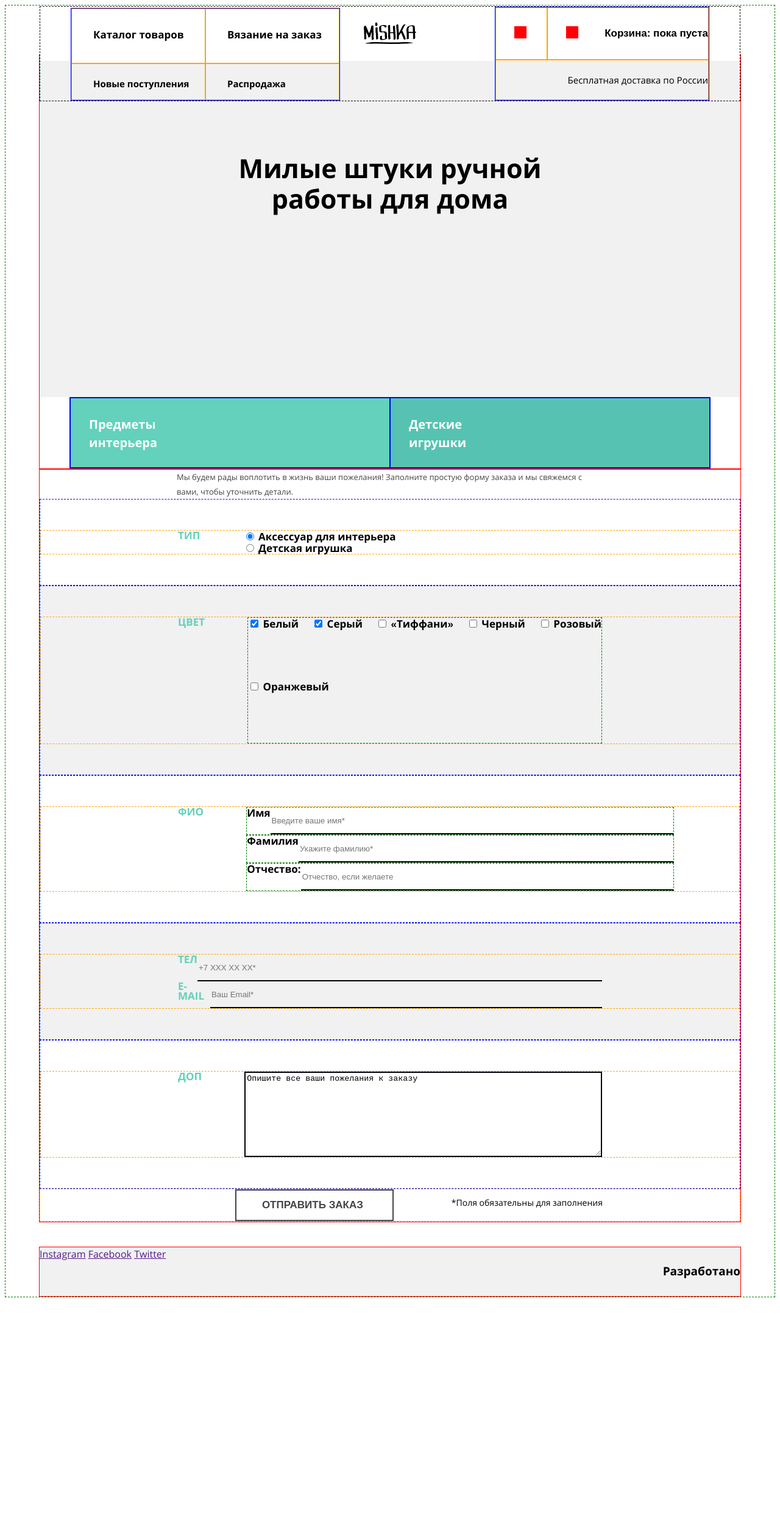
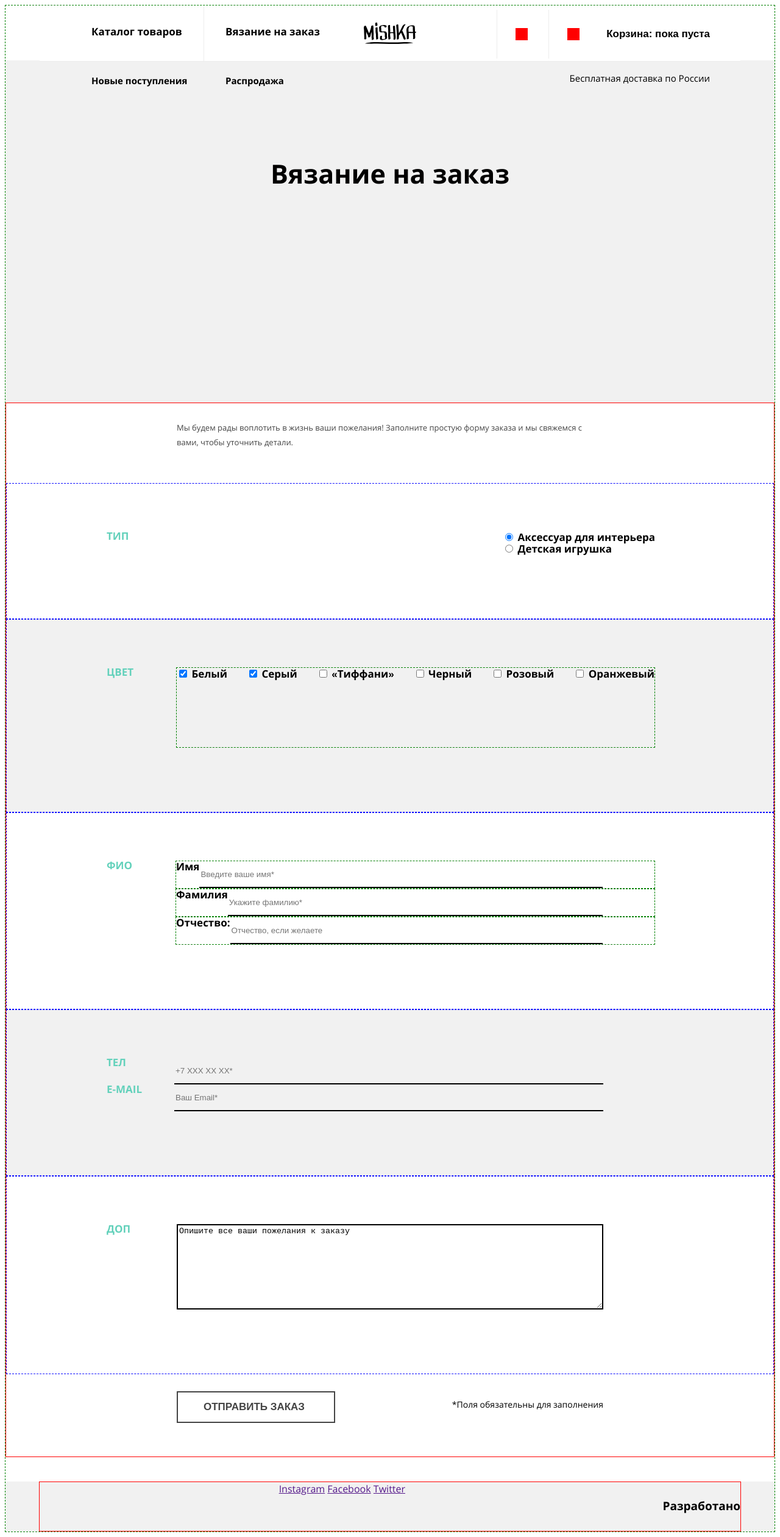
Before and after one commit to DimitriAleksandrovic/187460-mishka, a website: page form.html in a window 1280 px wide. Shown: the whole page at 61% size. Before the commit the page ends 2135 px from the top, so only its background shows below. Drawn offline with nearby package versions, Linux system fonts and the light colour scheme; files that its build step writes are made by us from their sources; files whose address does not match are found by name.

Commit message:
исправлены page-header, page-footer и стр. форм

```diff
--- a/form.html
+++ b/form.html
@@ -9,7 +9,7 @@
 
 <body>
     <header class="page-header">
-        <div class="page-header__wrapper">
+        <div class="page-header__inner">
             <div class="page-header__logo">
             </div>
             <div class="nav-wrapper">
@@ -29,15 +29,7 @@
                     <p class="user-nav__items">Бесплатная доставка по России</p>
                 </div>
             </div>
-            <h1 class="page-header__tittle">Милые штуки ручной работы для дома</h1>
-            <div class="items-menu">
-                <a class="items-menu items-menu--interier">
-                    Предметы <br>интерьера
-                </a>
-                <a class="items-menu items-menu--toys">
-                    Детские <br>игрушки
-                </a>
-            </div>
+            <h1 class="page-header__tittle">Вязание на заказ</h1>
         </div>
     </header>
     <!--<main class="main-wrapper">!-->
@@ -129,18 +121,21 @@
         <div class="order__submit">
             <div class="order__fieldset-inner">
                 <p class="order__required">*Поля обязательны для заполнения</p>
-                <button class="btn btn-form" type="submit" value="Отправить Заказ">Отправить Заказ</button>
+                <button class="order__btn btn" type="submit" value="Отправить Заказ">Отправить Заказ</button>
             </div>
         </div>
     </form>
     <!--</main>!-->
     <footer class="page-footer">
-        <div class="page-footer__social-block">
-            <a class="page-footer__social page-footer__social--inst" href="">Instagram</a>
-            <a class="page-footer__social page-footer__social--fb" href="">Facebook</a>
-            <a class="page-footer__social page-footer__social--twit" href="">Twitter</a>
+        <div class="page-footer__inner">
+            <div class="page-footer__logo"></div>
+            <div class="page-footer__social-block">
+                <a class="page-footer__social page-footer__social--inst" href="">Instagram</a>
+                <a class="page-footer__social page-footer__social--fb" href="">Facebook</a>
+                <a class="page-footer__social page-footer__social--twit" href="">Twitter</a>
+            </div>
+            <a class="page-footer__copyright" href="https://htmlacademy.ru">Разработано</a>
         </div>
-        <a class="page-footer__copyright" href="https://htmlacademy.ru">Разработано</a>
     </footer>
 </body>
 
--- a/sass/blocks/feature.scss
+++ b/sass/blocks/feature.scss
@@ -12,7 +12,7 @@
         flex-wrap: wrap;
         width: 668px;
         margin: 0 auto;
-        border: 1px solid blue;
+        /*border: 1px solid blue;*/
     }
     .feature {
         width: 334px;
--- a/sass/blocks/features-block.scss
+++ b/sass/blocks/features-block.scss
@@ -2,7 +2,7 @@
     width: 260px;
     margin: 0 auto;
     padding-top: 30px;
-    border: 1px solid green;
+    /*border: 1px solid green;*/
 }
 
 .features-block__headline {
--- a/sass/blocks/items-menu.scss
+++ b/sass/blocks/items-menu.scss
@@ -21,7 +21,7 @@
         max-height: 115px;
         width: 668px;
         @include font-set(bold, 20px, 30px, left);
-        border: 1px solid blue;
+        /*border: 1px solid blue;*/
     }
 }
 
--- a/sass/blocks/main-nav.scss
+++ b/sass/blocks/main-nav.scss
@@ -8,7 +8,7 @@
     width: 320px;
     padding: 0;
     list-style: none;
-    border: 1px solid blue;
+    /*border: 1px solid blue;*/
 }
 
 .main-nav__items {
@@ -41,11 +41,12 @@
         margin-top: auto;
         width: 165px;
         height: 60px;
-        @include main-paddings(0px, 20px, 20px);
+        @include main-paddings(0px, 15px, 25px);
         box-sizing: border-box;
         @include font-set(bold, 15px, 24px, left);
         background-color: transparent;
-        border: 1px solid orange;
+        border: none;
+        /*border: 1px solid orange;*/
     }
 }
 
@@ -66,5 +67,8 @@
             @include font-set(bold, 15px, 24px, left);
             background-color: transparent;
         }
+        &:first-child {
+            border-right: 1px solid $lightgray;
+        }
     }
 }
--- a/sass/blocks/main-wrapper.scss
+++ b/sass/blocks/main-wrapper.scss
@@ -1,12 +1,12 @@
 .main-wrapper {
-    width: 320px;
+    /*width: 320px;*/
     margin: 0 auto;
     border: 1px dashed red;
 }
 
 @media (min-width: 768px) {
     .main-wrapper {
-        width: 768px;
+        /*width: 768px;*/
         /*padding: 0 50px;*/
     }
 }
--- a/sass/blocks/nav-wrapper.scss
+++ b/sass/blocks/nav-wrapper.scss
@@ -1,10 +1,10 @@
 .nav-wrapper {
     position: absolute;
-    top: 80px;
+    top: 90px;
     width: 320px;
     margin: 0 auto;
-    border: 1px dashed black;
-    box-sizing: border-box;
+    /*border: 1px dashed black;
+    box-sizing: border-box;*/
 }
 
 @media (min-width: 768px) {
--- a/sass/blocks/page-footer.scss
+++ b/sass/blocks/page-footer.scss
@@ -1,8 +1,12 @@
 .page-footer {
-    width: 320px;
     margin: 0 auto;
     margin-top: 40px;
     background-color: $lightestgray;
+}
+
+.page-footer__inner {
+    margin: 0 auto;
+    width: 320px;
     border: 1px solid red;
 }
 
@@ -25,7 +29,7 @@
 }
 
 @media (min-width: 768px) {
-    .page-footer {
+    .page-footer__inner {
         width: 668px;
         display: flex;
         justify-content: space-between;
@@ -37,7 +41,7 @@
 }
 
 @media (min-width: 1150px) {
-    .page-footer {
+    .page-footer__inner {
         width: 1150px;
     }
 }
--- a/sass/blocks/page-header.scss
+++ b/sass/blocks/page-header.scss
@@ -1,18 +1,19 @@
-.page__header {
+.page-header {
     margin: 0 auto;
+    margin-top: 80px;
+    background-color: $lightestgray;
+    /*border: 1px solid orange;*/
 }
 
-.page-header__wrapper {
+.page-header__inner {
     max-width: 320px;
     margin: 0 auto;
-    margin-top: 80px;
-    /*width: 260px;
-    padding: 0 30px;*/
-    border: 1px solid red;
+    /*padding: 0 30px;*/
+    /*border: 1px solid red;*/
 }
 
 .page-header__tittle {
-    margin: 0;
+    margin: 0 auto;
     max-width: 244px;
     height: 30px;
     padding-left: 38px;
@@ -45,8 +46,8 @@
 }
 
 @media (min-width: 768px) {
-    .page-header__wrapper {
-        max-width: 768px;
+    .page-header__inner {
+        min-width: 768px;
     }
     .page-header__tittle {
         max-width: 496px;
@@ -62,14 +63,17 @@
     }
     .page-header__logo {
         width: 768px;
-        height: 90px;
+        height: 80px;
         background-image: url('../../img/logo-mobile.svg');
         background-position: 50px 50%;
     }
 }
 
 @media (min-width: 1150px) {
-    .page-header__wrapper {
+    .page-header {
+        margin-top: 90px;
+    }
+    .page-header__inner {
         max-width: 1150px;
     }
     .page-header__tittle {
@@ -79,6 +83,7 @@
     }
     .page-header__logo {
         width: 1150px;
+        height: 90px;
         background-position: 50% 50%;
     }
 }
--- a/sass/blocks/user-nav.scss
+++ b/sass/blocks/user-nav.scss
@@ -1,6 +1,6 @@
 .user-nav {
     width: 320px;
-    border: 1px solid blue;
+    /*border: 1px solid blue;*/
 }
 
 .user-nav__items {
@@ -10,7 +10,7 @@
     /*padding-right: 30px;*/
     width: 100%;
     box-sizing: border-box;
-    @include font-set(bold, 17px, 24px, left);
+    @include font-set(bold, 17px, 20px, left);
     color: $black;
     background-color: $white;
     border: none;
@@ -54,8 +54,10 @@
     .user-nav__items {
         padding-right: 0;
         margin-left: auto;
-        @include font-set(bold, 17px, 24px, right);
-        border: 1px solid orange;
+        @include font-set(bold, 17px, 20px, right);
+        border-left: 1px solid $lightgray;
+        border-bottom: none;
+        /*border: 1px solid orange;*/
         &--search {
             font-size: 0;
             max-width: 85px;
@@ -69,6 +71,7 @@
             @include font-set(normal, 15px, 24px, right);
             color: $black;
             background-color: transparent;
+            border: none;
         }
     }
 }
--- a/sass/global/order.scss
+++ b/sass/global/order.scss
@@ -1,15 +1,16 @@
 .order {
     margin: 0 auto;
-    width: 260px;
-    @include main-paddings(30px, 28px, 55px);
-    padding-right: 30px;
     @include font-set(bold, 17px, 18px, left);
     color: $black;
     border: 1px solid red;
 }
 
 .order__txt {
-    margin: 0;
+    margin: 0 auto;
+    max-width: 320px;
+    @include main-paddings(30px, 28px, 55px);
+    padding-right: 30px;
+    box-sizing: border-box;
     display: block;
     @include font-set(normal, 13px, 24px, left);
     color: $darkgray;
@@ -25,10 +26,18 @@
 .order__fieldset-userdata,
 .order__fieldset-comment {
     padding: 0;
-    margin: 0;
+    margin: 0 auto;
     margin-top: 30px;
     padding-top: 25px;
     border: 1px dashed blue;
+}
+
+.order__fieldset-inner {
+    margin: 0 auto;
+    max-width: 320px;
+    @include main-paddings(30px, 28px, 55px);
+    padding-right: 30px;
+    box-sizing: border-box;
 }
 
 .order__checkbox {
@@ -56,19 +65,17 @@
 }
 
 @media (min-width: 768px) {
-    .order {
-        min-width: 768px;
-        padding: 0;
-    }
     .order__txt {
+        max-width: 768px;
         padding-left: 50px;
         padding-right: 50px;
     }
     .order__fieldset-inner {
         display: flex;
+        max-width: 768px;
         padding-left: 50px;
         padding-right: 50px;
-        border: 1px dashed orange;
+        justify-content: space-between;
         &--block {
             display: block;
         }
@@ -86,18 +93,12 @@
         padding-top: 50px;
         padding-bottom: 50px;
     }
-    .order__fieldset-headline {
-        padding-right: 120px;
-        &--tel,
-        &--email {
-            padding-right: 0;
-        }
-    }
     .order__checkbox {
         display: flex;
         flex-wrap: wrap;
         justify-content: space-between;
         min-height: 205px;
+        width: 500px;
     }
     .order__username-field {
         display: flex;
@@ -111,27 +112,28 @@
     }
     .order__textfield {
         &--email,
-        &--tel {
+        &--tel,
+        &--comment {
             width: 500px;
         }
     }
-    .btn-form {
+    .order__btn {
         order: -1;
-        margin-left: auto;
+        margin-left: 0;
     }
 }
 
 @media (min-width: 1150px) {
-    .order {
-        min-width: 1150px;
+    .order__fieldset-inner {
+        max-width: 1050px;
+        padding-left: 60px;
+        padding-right: 90px;
     }
     .order__txt {
-        padding-left: 225px;
-        padding-right: 225px;
-    }
-    .order__fieldset-inner {
-        padding-left: 225px;
-        padding-right: 225px;
+        min-width: 1050px;
+        margin: 0 auto;
+        padding-left: 175px;
+        padding-right: 175px;
     }
     .order__fieldset-headline {
         padding-right: 70px;
@@ -140,13 +142,26 @@
             padding-right: 0;
         }
     }
+    .order__checkbox {
+        width: 785px;
+        min-height: 130px;
+    }
     .order__username-field {
         width: 700px;
+        padding-right: 85px;
     }
     .order__textfield {
         &--email,
-        &--tel {
+        &--tel,
+        &--comment {
             width: 700px;
+            margin-right: 85px;
         }
     }
+    .order__required {
+        margin-right: 85px;
+    }
+    .order__btn {
+        margin-left: 115px;
+    }
 }
--- a/sass/global/scaffolding.scss
+++ b/sass/global/scaffolding.scss
@@ -1,17 +1,17 @@
 body {
     font-family: 'Open Sans', sans-serif;
-    min-width: 320px;
+    /*min-width: 320px;*/
     border: 1px dashed green;
 }
 
 @media (min-width: 768px) {
-    .body {
+    /*.body {
         min-width: 768px;
-    }
+    }*/
 }
 
 @media (min-width: 1150px) {
-    .body {
+    /*.body {
         min-width: 1250px;
-    }
+    }*/
 }
--- a/sass/style.scss
+++ b/sass/style.scss
@@ -2,6 +2,7 @@
 @import 'mixins.scss';
 @import 'global/scaffolding.scss';
 @import 'global/fonts.scss';
+@import 'blocks/btn.scss';
 @import 'global/order.scss';
 @import 'blocks/page-header.scss';
 @import 'blocks/nav-wrapper.scss';
@@ -10,7 +11,6 @@
 @import 'blocks/items-menu.scss';
 @import 'blocks/main-wrapper.scss';
 @import 'blocks/week-offer.scss';
-@import 'blocks/btn.scss';
 @import 'blocks/features-block.scss';
 @import 'blocks/feature.scss';
 @import 'blocks/reviews-block.scss';
```
Also changed, not shown: catalog.html (+3 -9 lines), index.html (+5 -3 lines), sass/blocks/contacts.scss (+5 -6 lines), sass/blocks/week-offer.scss (+10 -8 lines).
